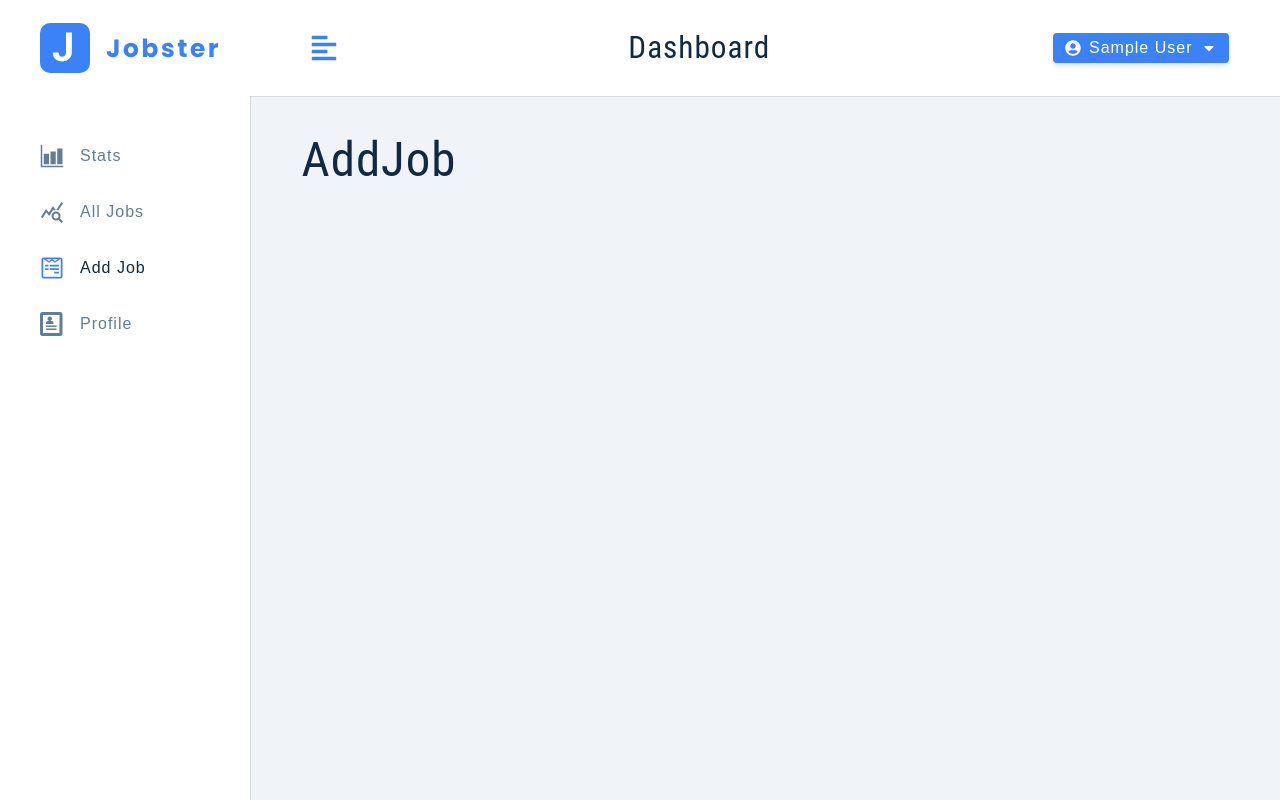
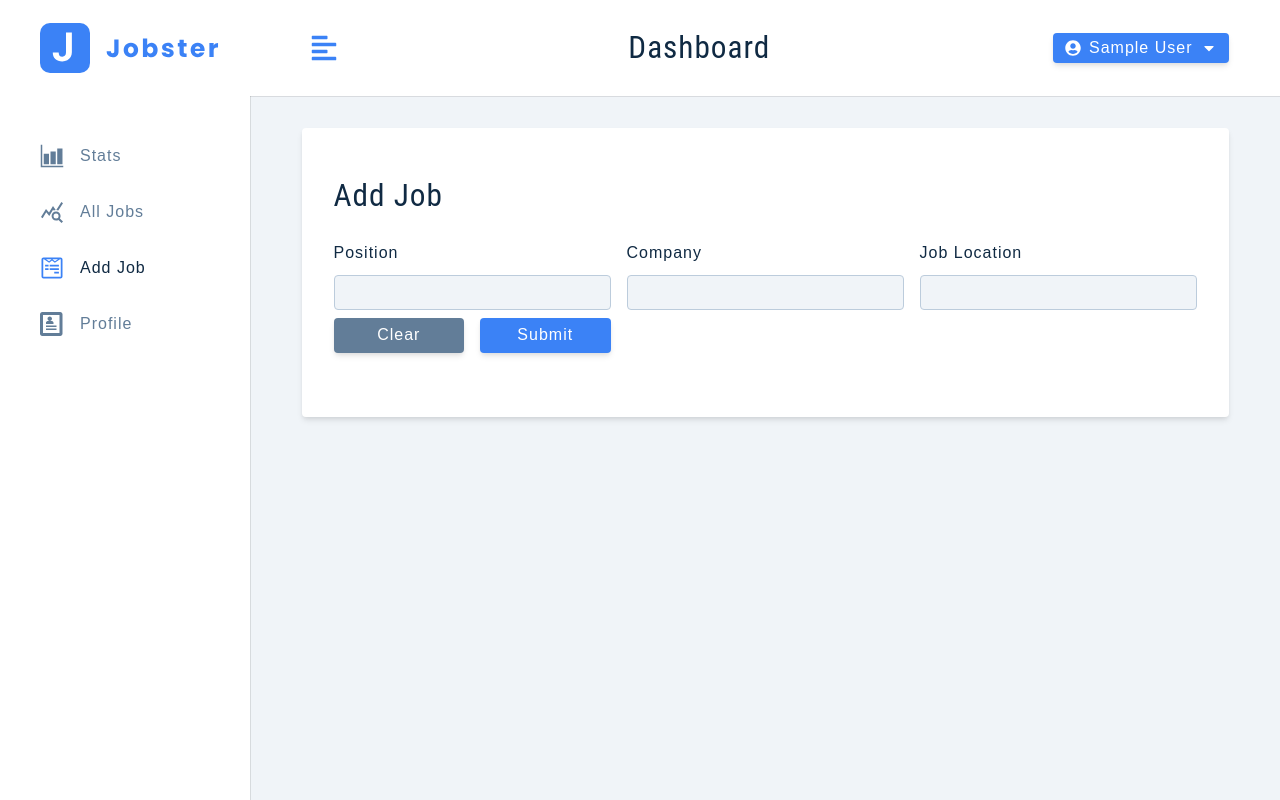
Before and after one commit to Jermaine-rbg/Jobster, a React (Create React App) app: page /add-job in a window 1280 px wide. Built offline with nearby package versions, Linux system fonts and the light colour scheme; sample sign-in values are in the browser's storage.

Commit message:
add job structure

```diff
--- /dev/null
+++ b/src/features/user/job/jobSlice.js
@@ -0,0 +1,26 @@
+import { createSlice, createAsyncThunk } from '@reduxjs/toolkit';
+import { toast } from 'react-toastify';
+// import customFetch from '../../utils/axios';
+// import { getUserFromLocalStorage } from '../../utils/localStorage';
+
+const initialState = {
+  isLoading: false,
+  position: '',
+  company: '',
+  jobLocation: '',
+  jobTypeOptions: ['full-time', 'part-time', 'remote', 'internship'],
+  jobType: 'full-time',
+  statusOptions: ['interview', 'declined', 'pending'],
+  status: 'pending',
+  isEditing: false,
+  editJobId: '',
+};
+
+
+const jobSlice = createSlice({
+    name:'jobs',
+    initialState,
+});
+
+
+export default jobSlice.reducer;
--- a/src/pages/dashboard/AddJob.js
+++ b/src/pages/dashboard/AddJob.js
@@ -1,9 +1,38 @@
-import React from 'react'
+import { FormRow } from '../../components';
+import Wrapper from '../../assets/wrappers/DashboardFormPage';
+import { useSelector, useDispatch } from 'react-redux';
+import { toast } from 'react-toastify';
 
 const AddJob = () => {
-  return (
-    <h1>AddJob</h1>
-  )
+  const {isLoading, position, company, jobLocation, jobType, jobTypeOptions, status, statusOptions, isEditing, editJobId} = useSelector((store)=> store.job);
+
+  const handleSubmit = (e) => {
+    e.preventDefault()
+    if(!position || !company || !jobLocation){
+      toast.error('You Left Something Out!')
+      return
+    }
+  }
+
+  const handleJobInput = (e) =>{
+    const name = e.target.name;
+    const value = e.target.value;
+    console.log(name, value);
+  }
+  return <Wrapper>
+    <form className='form'>
+     <h3>{isEditing? 'edit job' : 'add job'}</h3>
+     <div className="form-center">
+      <FormRow type='text' name='position' value={position} handleChange={handleJobInput}/>
+      <FormRow type='text' name='company' value={company} handleChange={handleJobInput}/>
+      <FormRow type='text' name='jobLocation' labelText='Job Location' value={jobLocation} handleChange={handleJobInput}/>
+      <div className="btn-container">
+        <button type="button" className='btn btn-block clear-btn' onClick={()=>console.log('clear values')}>clear</button>
+        <button type="submit" className='btn btn-block submit-btn' onClick={handleSubmit} disabled={isLoading}>submit</button>
+      </div>
+     </div>
+    </form>
+  </Wrapper>
 };
 
 export default AddJob;
--- a/src/pages/store.js
+++ b/src/pages/store.js
@@ -1,4 +1,5 @@
 import { configureStore } from "@reduxjs/toolkit";
+import jobSlice from "../features/user/job/jobSlice";
 import userSlice from "../features/user/userSlice";
 
 
@@ -6,5 +7,6 @@ import userSlice from "../features/user/userSlice";
 export const store = configureStore({
  reducer:{
     user: userSlice,
+    job: jobSlice,
  },
 });
```
